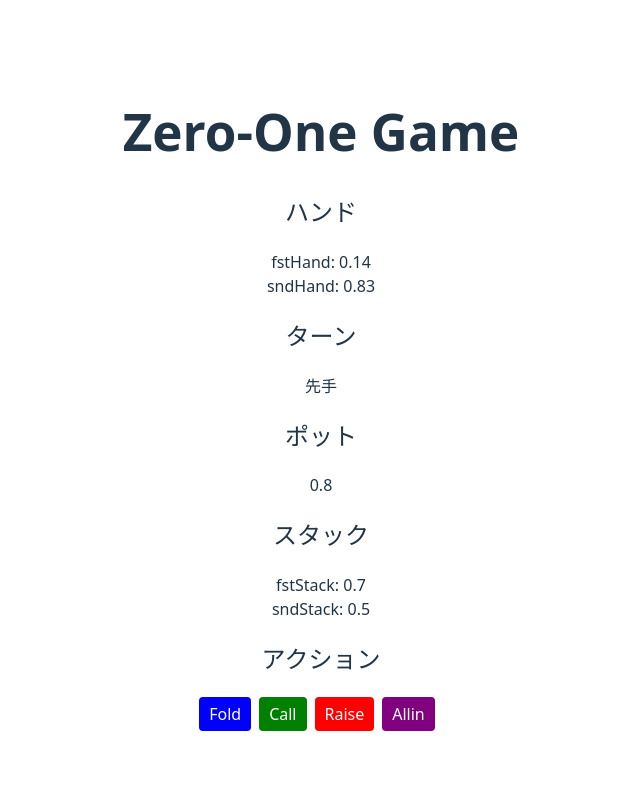
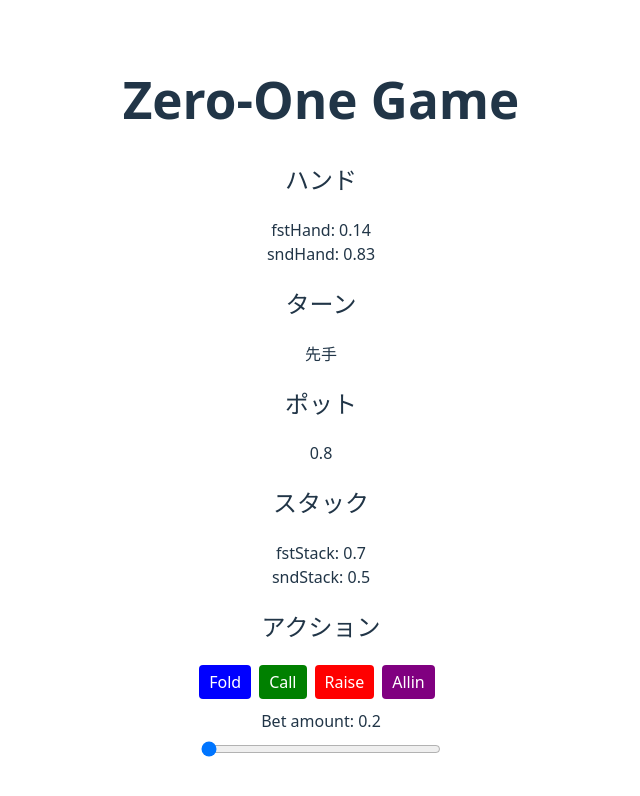
Before and after one commit to OishiMugicha/zero-one-game-webapp, a React (Vite) app: page / in a window 1280 px wide. Shown: the top 796 px of the page, without its empty margins (319-959 px from the left). Built offline with nearby package versions, Linux system fonts and the light colour scheme.

Commit message:
ベットスライダーを表示

```diff
--- a/src/App.tsx
+++ b/src/App.tsx
@@ -1,7 +1,7 @@
 import './App.css'
 import { useState } from 'react'
 import type { History, ActionType } from './types/game'
-import { currentTurn, currentPot, currentFstStack, currentSndStack, getAvailableActions } from './utils/gameCalculations'
+import { currentTurn, currentPot, currentFstStack, currentSndStack, getAvailableActions, fstBetAmount, sndBetAmount } from './utils/gameCalculations'
 
 function App() {
 
@@ -15,6 +15,9 @@ function App() {
   })
 
   const actions = getAvailableActions(history)
+  const minValue = Math.abs(fstBetAmount(history) - sndBetAmount(history))
+  const maxValue = 1
+  const [betAmount, setBetAmount] = useState<number>(minValue)
   const colorStyle = (a: ActionType) => ({
     backgroundColor: a === 'Fold' ? 'blue'
       : a === 'Call' ? 'green'
@@ -58,6 +61,20 @@ function App() {
               <button key={a} style={colorStyle(a)}>{a}</button>
             ))}
           </div>
+          {(actions.includes('Bet') || actions.includes('Raise')) && (
+            <div style={{ marginTop: '10px' }}>
+              <div style={{ marginBottom: '6px' }}>Bet amount: {betAmount}</div>
+              <input
+                type="range"
+                min={minValue}
+                max={maxValue}
+                step={0.01}
+                value={betAmount}
+                onChange={(e) => setBetAmount(parseFloat(e.target.value))}
+                style={{ width: '240px' }}
+              />
+            </div>
+          )}
         </section>
       </div>
     </>
```
